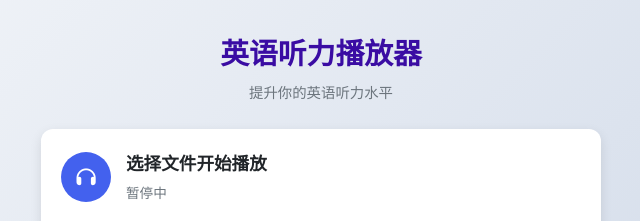
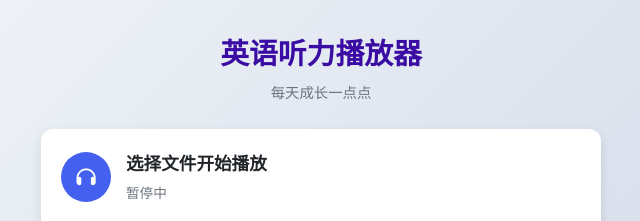
Before and after one commit to rweb2000/en3, a plain HTML site: page index.html in a window 1280 px wide. Shown: the top 221 px of the page, 319-959 px from the left. Drawn offline with Linux system fonts and the light colour scheme.

Commit message:
update slogan

```diff
--- a/index.html
+++ b/index.html
@@ -315,7 +315,7 @@
     <div class="container">
         <header>
             <h1>英语听力播放器</h1>
-            <p class="subtitle">提升你的英语听力水平</p>
+            <p class="subtitle">每天成长一点点</p>
         </header>
 
         <div class="player-card">
```
